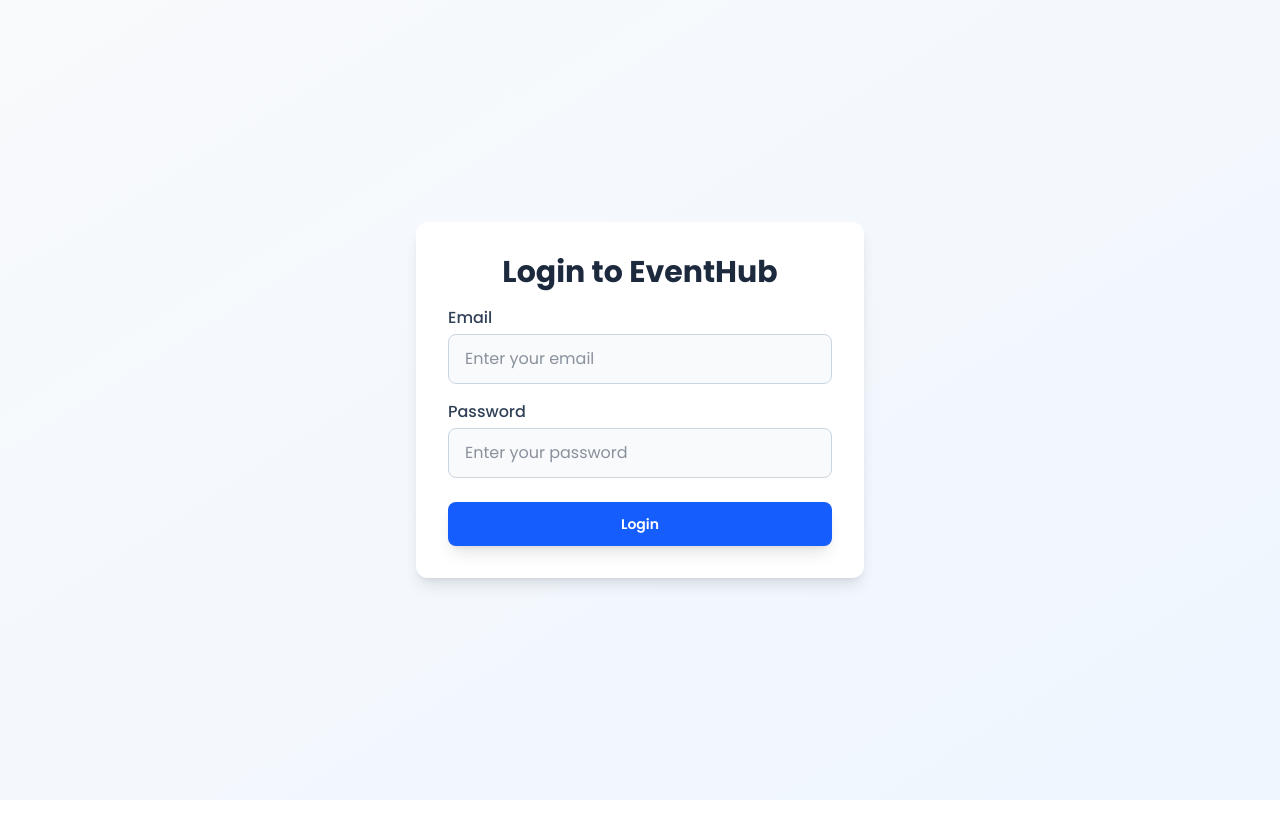
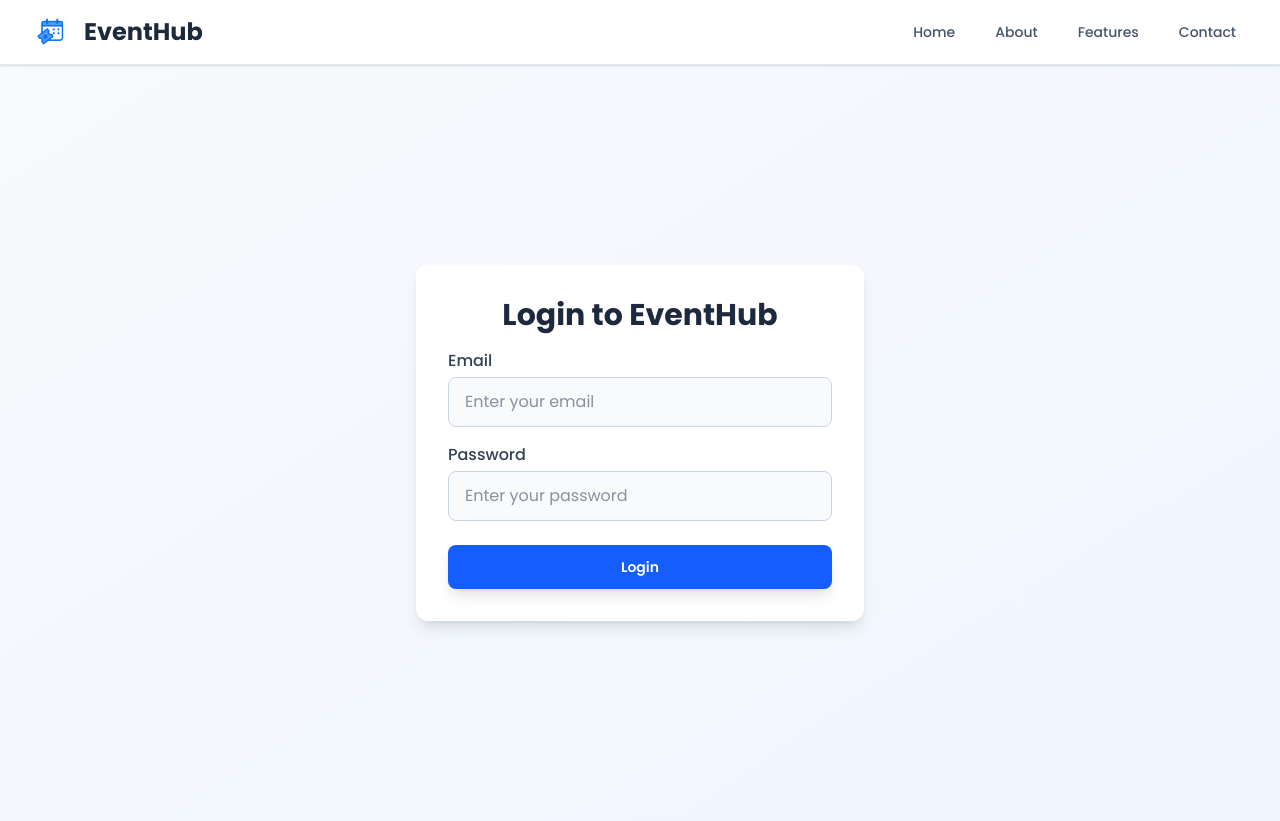
Before and after one commit to AbderrahmaneBoulmalf/Group_A-SOEN341_Project_F25, a React (Vite) app in the folder Frontend/: page /login in a window 1280 px wide. Before the commit the page ends 800 px from the top, so only its background shows below. Built offline with nearby package versions, Linux system fonts and the light colour scheme.

Commit message:
style: adjust vertical spacing for login form to appear lower (#47)

```diff
--- a/Frontend/src/pages/Login.tsx
+++ b/Frontend/src/pages/Login.tsx
@@ -1,5 +1,7 @@
 import React, { useState } from "react";
 import { Button } from "@/components/ui/button";
+import Logo from "@/assets/logo.png";
+import { Link } from "react-router-dom";
 
 const Login: React.FC = () => {
   const [email, setEmail] = useState("");
@@ -29,7 +31,58 @@
   };
 
   return (
-    <div className="min-h-screen flex items-center justify-center bg-gradient-to-br from-slate-50 to-blue-50">
+    <div className="min-h-screen bg-gradient-to-br from-slate-50 to-blue-50">
+      {/* Navigation Header */}
+      <nav className="bg-white shadow-sm border-b border-slate-200">
+        <div className="max-w-7xl mx-auto px-4 sm:px-6 lg:px-8">
+          <div className="flex justify-between items-center h-16">
+            {/* Logo/Title */}
+            <div className="flex items-center">
+              <div className="flex-shrink-0 flex items-center space-x-3">
+                <img
+                  src={Logo}
+                  alt="EventHub Logo"
+                  className="w-10 h-10 transform transition-all duration-300 hover:scale-110 hover:rotate-3 hover:drop-shadow-lg cursor-pointer"
+                />
+                <h1 className="text-2xl font-bold text-slate-800 font-poppins">
+                  EventHub
+                </h1>
+              </div>
+            </div>
+            {/* Navigation Links */}
+            <div className="hidden md:block">
+              <div className="ml-10 flex items-baseline space-x-4">
+                <Link
+                  to="/"
+                  className="text-slate-600 hover:text-blue-600 px-3 py-2 rounded-md text-sm font-medium transition-colors"
+                >
+                  Home
+                </Link>
+                <a
+                  href="#about"
+                  className="text-slate-600 hover:text-blue-600 px-3 py-2 rounded-md text-sm font-medium transition-colors"
+                >
+                  About
+                </a>
+                <a
+                  href="#features"
+                  className="text-slate-600 hover:text-blue-600 px-3 py-2 rounded-md text-sm font-medium transition-colors"
+                >
+                  Features
+                </a>
+                <a
+                  href="#contact"
+                  className="text-slate-600 hover:text-blue-600 px-3 py-2 rounded-md text-sm font-medium transition-colors"
+                >
+                  Contact
+                </a>
+              </div>
+            </div>
+          </div>
+        </div>
+      </nav>
+      {/* Login Form */}
+      <div className="flex items-center justify-center py-50">
         <form
           onSubmit={handleSubmit}
           className="bg-white rounded-xl shadow-lg p-8 w-full max-w-md space-y-6 border-0"
@@ -82,6 +135,7 @@
           </Button>
         </form>
       </div>
+    </div>
   );
 };
 
```
Lines whose indentation alone changed are shown as unchanged.
